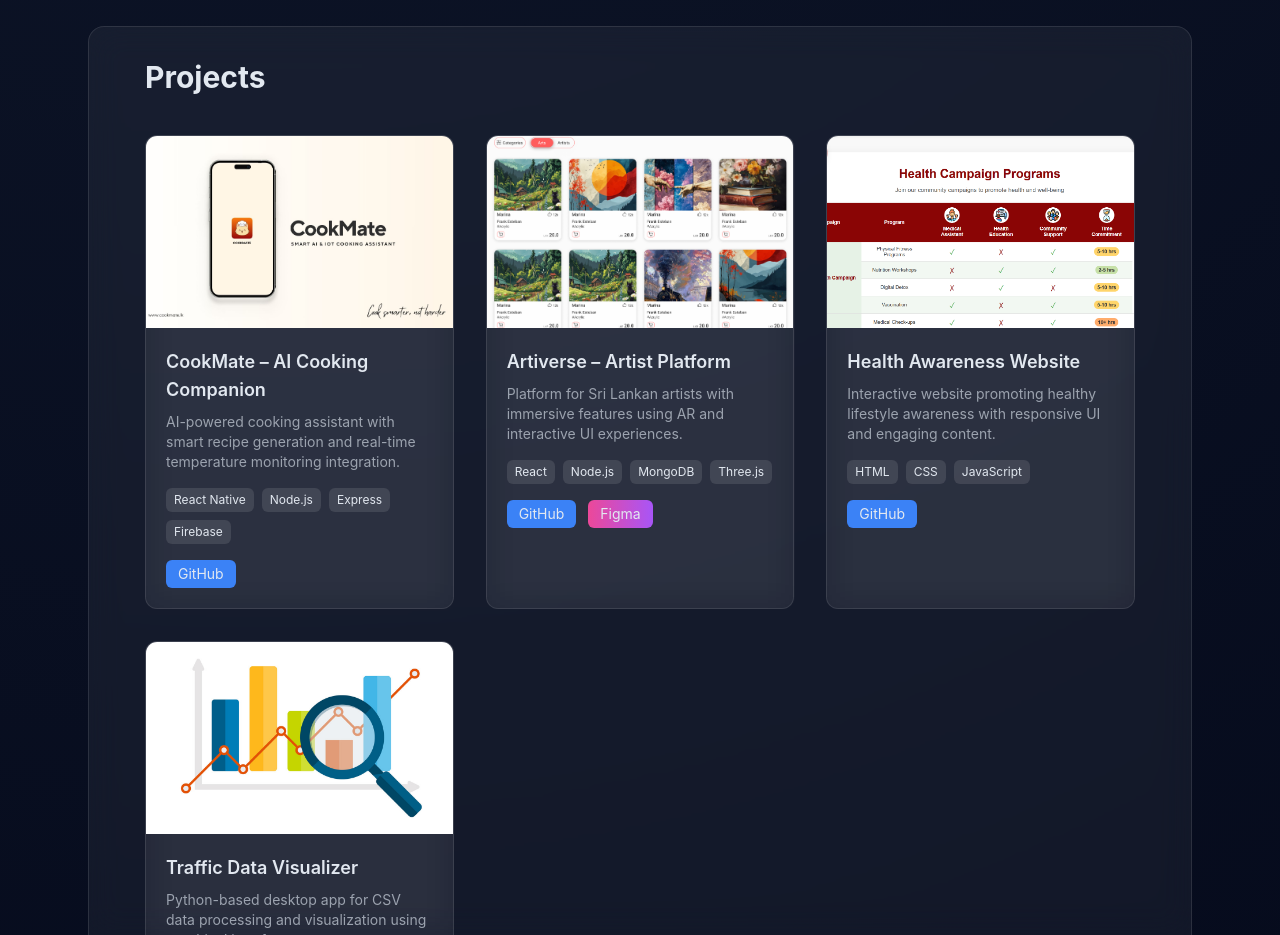
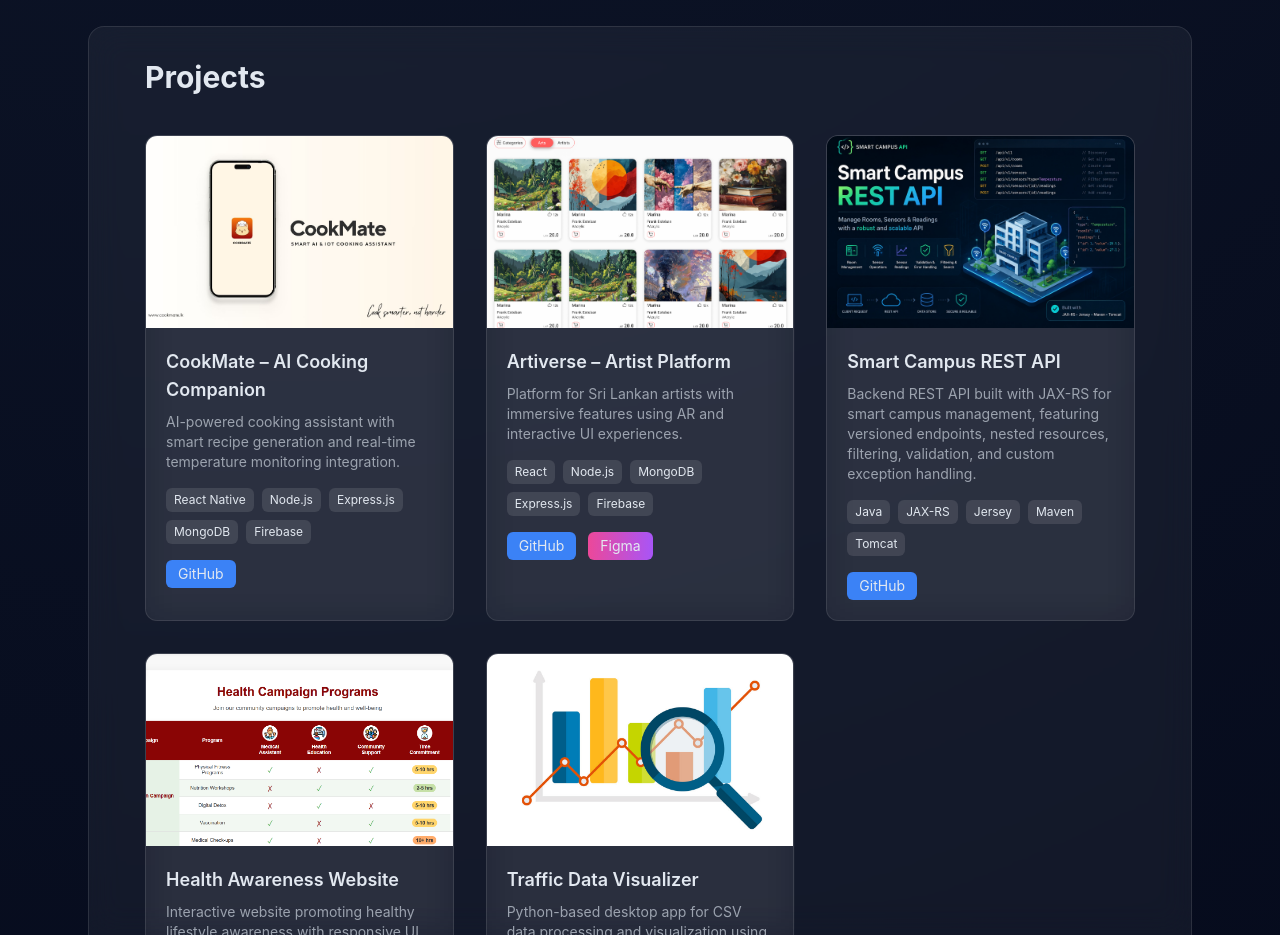
Before and after one commit to Januki-Liyanapathirana/portfolio, a React app: page / in a window 1280 px wide. Shown: the part 1660-2595 px from the top of the page. Built offline with nearby package versions, Linux system fonts and the light colour scheme; the HTML template or start-up script is replaced by a standard one.

Commit message:
added campus-api project

```diff
--- a/src/components/Projects.jsx
+++ b/src/components/Projects.jsx
@@ -2,17 +2,24 @@ const projects = [
   {
     title: "CookMate – AI Cooking Companion",
     desc: "AI-powered cooking assistant with smart recipe generation and real-time temperature monitoring integration.",
-    tech: ["React Native", "Node.js", "Express", "Firebase"],
+    tech: ["React Native", "Node.js", "Express.js", "MongoDB", "Firebase"],
     img: "/cookmate.jpg",
     github: "https://github.com/yehenidodanwela/CookMate.git",
   },
   {
     title: "Artiverse – Artist Platform",
     desc: "Platform for Sri Lankan artists with immersive features using AR and interactive UI experiences.",
-    tech: ["React", "Node.js", "MongoDB", "Three.js"],
+    tech: ["React", "Node.js", "MongoDB", "Express.js", "Firebase"],
     img: "/artiverse.jpg",
     github: "#",
     figma: "https://www.figma.com/design/WiZ7cQ6sGk5OpPizeN4OAw/ArtiverseLK?node-id=670-7164&t=K9wymFxyjLeEvaTJ-1",
+  },
+  {
+  title: "Smart Campus REST API",
+  desc: "Backend REST API built with JAX-RS for smart campus management, featuring versioned endpoints, nested resources, filtering, validation, and custom exception handling.",
+  tech: ["Java", "JAX-RS", "Jersey", "Maven", "Tomcat"],
+  img: "/smart-campus-api.jpg",
+  github: "https://github.com/Januki-Liyanapathirana/smart-campus-api.git",
   },
   {
     title: "Health Awareness Website",
```
Also changed, not shown: public/smart-campus-api.jpg (added).
